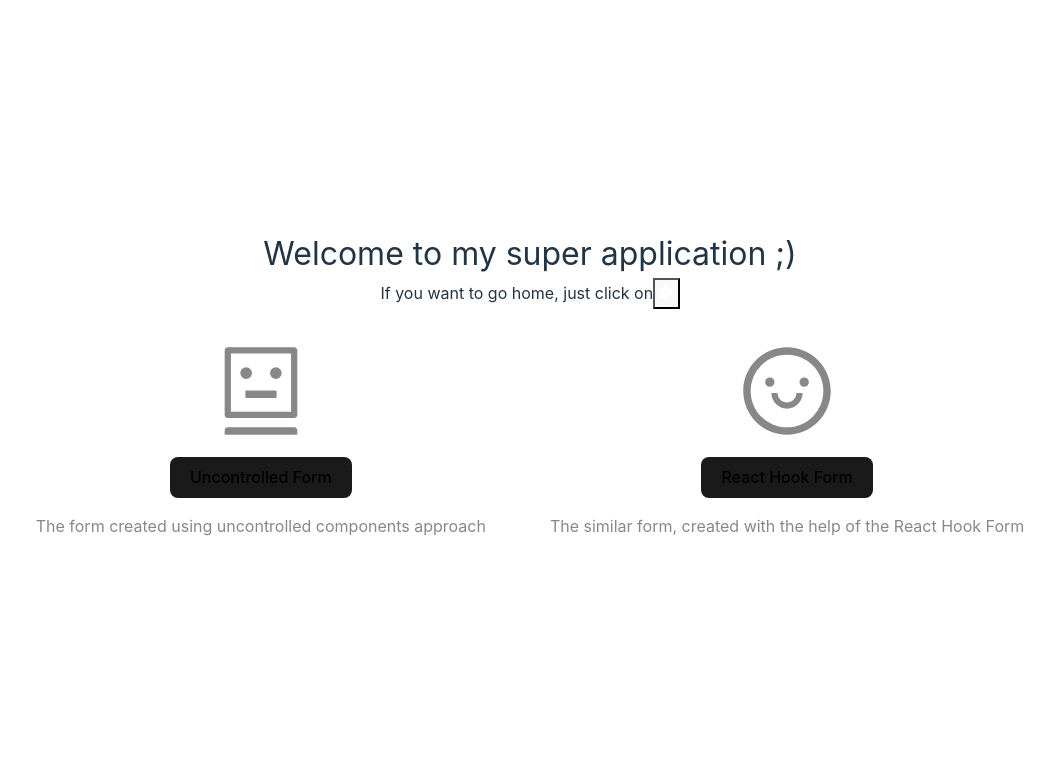
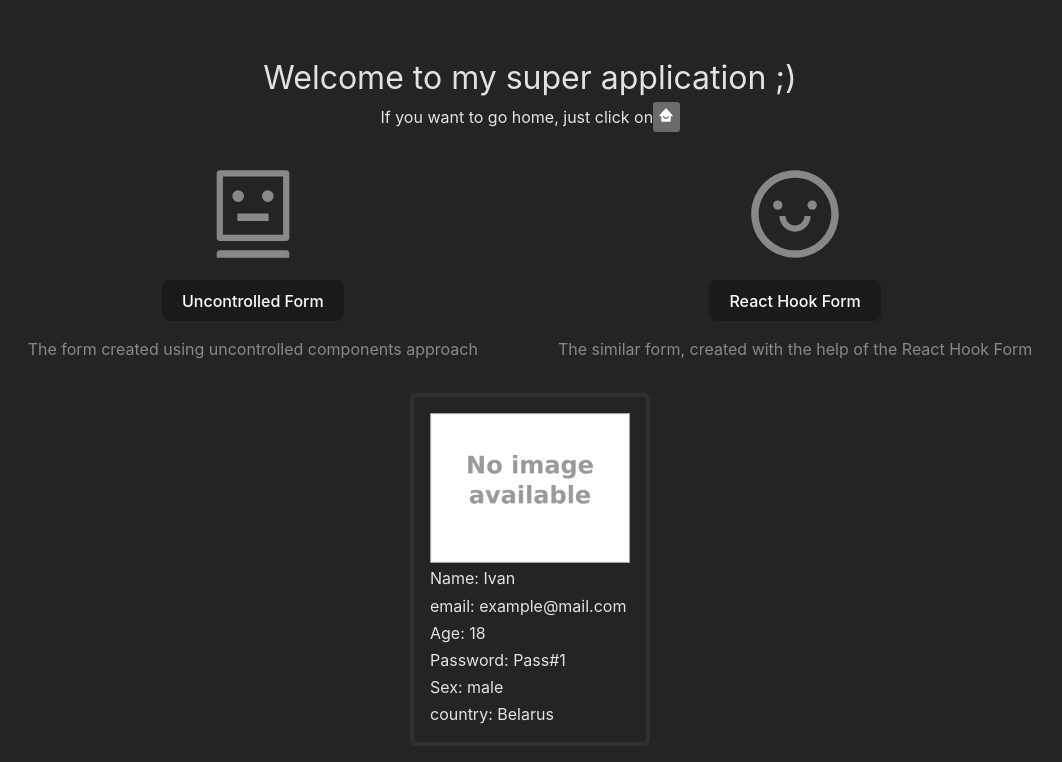
Before and after one commit to Duxcoder/star-wars, a React (Vite) app: page / in a window 1280 px wide. Shown: the top 762 px of the page, without its empty margins (110-1172 px from the left). Built offline with nearby package versions, Linux system fonts and the light colour scheme.

Commit message:
feat: render tiles for main page

```diff
--- a/src/App.css
+++ b/src/App.css
@@ -5,10 +5,6 @@
   text-align: center;
 }
 
-.cards {
-  display: flex;
-}
-
 .read-the-docs {
   color: #888;
 }
--- /dev/null
+++ b/src/components/Tile/Tile.tsx
@@ -0,0 +1,54 @@
+import { IFormData } from "../../lib/types";
+import styled, { keyframes } from "styled-components";
+
+const Tile = ({
+  formData,
+  isFirst,
+}: {
+  formData: IFormData;
+  isFirst: boolean;
+}) => {
+  return (
+    <TileBox $first={isFirst}>
+      <Img src={formData.image} alt={formData.name} />
+      <Row>Name: {formData.name} </Row>
+      <Row>email: {formData.email} </Row>
+      <Row>Age: {formData.age} </Row>
+      <Row>Password: {formData.password} </Row>
+      <Row>Sex: {formData.sex} </Row>
+      <Row>country: {formData.country} </Row>
+    </TileBox>
+  );
+};
+
+export default Tile;
+
+const firstAnimation = keyframes`
+  0% {
+    border: solid 4px #164208;
+  }
+  50% {
+    border: solid 4px #69ce48;
+  }
+  100% {
+    border: solid 4px #164208;
+  }
+`;
+
+const TileBox = styled.div<{ $first?: boolean }>`
+  display: flex;
+  flex-direction: column;
+  gap: 0.2em;
+  padding: 1em;
+  border: solid 4px #303030;
+  border-radius: 0.4em;
+  animation-name: ${({ $first }) => $first && firstAnimation};
+  animation-duration: 2s;
+`;
+const Row = styled.div`
+  display: flex;
+`;
+const Img = styled.img`
+  max-width: 200px;
+  object-fit: contain;
+`;
--- a/src/index.css
+++ b/src/index.css
@@ -3,7 +3,7 @@
   line-height: 1.5;
   font-weight: 400;
 
-  color-scheme: light dark;
+  color-scheme: dark;
   color: rgba(255, 255, 255, 0.87);
   background-color: #242424;
 
@@ -34,16 +34,3 @@ h1 {
   font-size: 3.2em;
   line-height: 1.1;
 }
-
-@media (prefers-color-scheme: light) {
-  :root {
-    color: #213547;
-    background-color: #ffffff;
-  }
-  a:hover {
-    color: #747bff;
-  }
-  button {
-    background-color: #f9f9f9;
-  }
-}
--- a/src/pages/Main.tsx
+++ b/src/pages/Main.tsx
@@ -1,13 +1,21 @@
 import Card from "../components/Card/Card";
 import { AiOutlineRobot, AiOutlineSmile } from "react-icons/ai";
 import { Path } from "../lib/constants";
+import { useAppSelector } from "../redux/hooks";
+import styled from "styled-components";
+import Tile from "../components/Tile/Tile";
 
 const Main = () => {
+  const { allForms } = useAppSelector((state) => state.baseState);
+
   return (
-    <main className="cards">
+    <MainBox className="cards">
+      <Container>
         <Card
           title={"Uncontrolled Form"}
-        description={"The form created using uncontrolled components approach"}
+          description={
+            "The form created using uncontrolled components approach"
+          }
           path={Path.Uncontrolled}
           icon={<AiOutlineRobot size={100} color={"#888"} />}
         />
@@ -19,8 +27,25 @@ const Main = () => {
           path={Path.ReactHookForm}
           icon={<AiOutlineSmile size={100} color={"#888"} />}
         />
-    </main>
+      </Container>
+      <Container>
+        {allForms.toReversed().map((form, i) => (
+          <Tile key={form.name + form.password} isFirst={!i} formData={form} />
+        ))}
+      </Container>
+    </MainBox>
   );
 };
 
 export default Main;
+
+const MainBox = styled.main`
+  display: flex;
+  flex-direction: column;
+`;
+const Container = styled.div`
+  display: flex;
+  justify-content: center;
+  flex-wrap: wrap;
+  gap: 1em;
+`;
```
Lines whose indentation alone changed are shown as unchanged.
